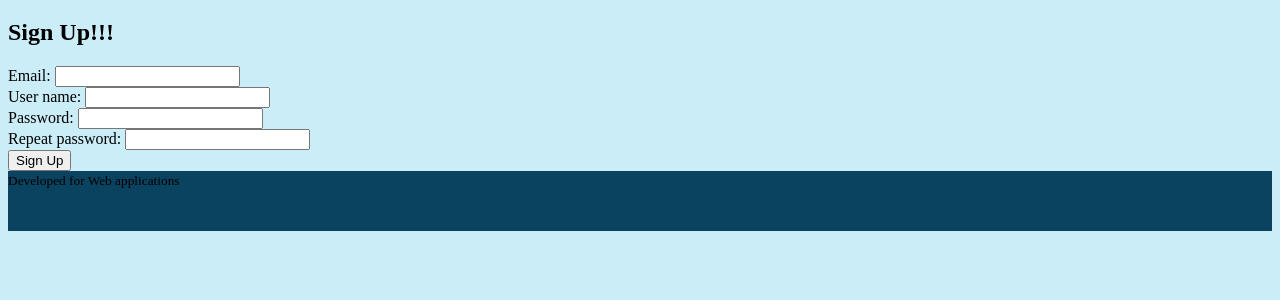
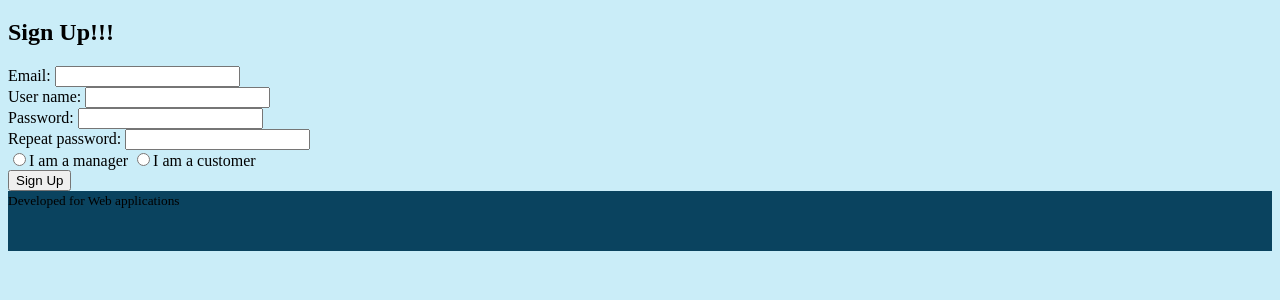
Before and after one commit to vvarodi/TheaterWebFlask, a Flask app: page /signup in a window 1280 px wide. Shown: the part 107-407 px from the top of the page. Run offline with Flask 2, Linux system fonts and the light colour scheme.

Commit message:
ROLE BASED authentication and authorization

```diff
--- a/cinema/__init__.py
+++ b/cinema/__init__.py
@@ -22,6 +22,7 @@ def create_app(test_config=None):
     # User Authentication
     login_manager = LoginManager()
     login_manager.login_view = 'auth.login'
+    login_manager.login_message = "You need to Log in to see this functionality"
     login_manager.init_app(app)
     from . import model
     @login_manager.user_loader
--- a/cinema/auth.py
+++ b/cinema/auth.py
@@ -17,17 +17,21 @@ def signup_post():
     email = request.form.get("email")
     username = request.form.get("username")
     password = request.form.get("password")
+    role = request.form.get("role")
     # Check that passwords are equal
     if password != request.form.get("password_repeat"):
         flash("Sorry, passwords are different")
         return redirect(url_for("auth.signup"))
     # Check if the email is already at the database
     user = model.User.query.filter_by(email=email).first()
+
+    # same email for both roles possible???
     if user:
         flash("Sorry, the email you provided is already registered")
         return redirect(url_for("auth.signup"))
+
     password_hash = bcrypt.generate_password_hash(password).decode("utf-8")
-    new_user = model.User(email=email, name=username, password=password_hash)
+    new_user = model.User(email=email, name=username, password=password_hash, role=role)
     db.session.add(new_user)
     db.session.commit()
     flash("You've successfully signed up!")
@@ -64,6 +68,8 @@ def login_post():
         return redirect(url_for("auth.login"))
 
 @bp.route("/logout")
+@flask_login.login_required
 def logout():
     flask_login.logout_user()
+    flash ('You have been logged out')
     return redirect(url_for("auth.login"))
--- a/cinema/main.py
+++ b/cinema/main.py
@@ -18,3 +18,27 @@ def index():
     movies = model.Movie.query.all()
     users = model.User.query.all()
     return render_template("main/index.html", posts=movies, users=users)
+
+
+
+
+
+# Only view for manager user
+from functools import wraps
+from flask import g, request, redirect, url_for
+from flask_login import current_user
+
+def manager_only(f):
+    @wraps(f)
+    def decorated_function(*args, **kwargs):
+        if current_user.role != model.UserRole.manager:
+            return redirect(url_for('auth.login', next=request.url))
+        if current_user.role == model.UserRole.manager:
+            return f(*args, **kwargs)
+    return decorated_function
+
+@bp.route("/manager")
+@flask_login.login_required
+@manager_only
+def manager():
+    return render_template("manager.html")
--- /dev/null
+++ b/cinema/templates/auth/error.html
@@ -0,0 +1,5 @@
+{% with messages = get_flashed_messages() %}
+    {% for message in messages %}
+        <div class="notification"> <br>{{ message }}</div>
+    {% endfor %}
+{% endwith %}
--- a/cinema/templates/auth/login.html
+++ b/cinema/templates/auth/login.html
@@ -9,10 +9,6 @@
         <div><input type="submit" value="Login"/></div>
     </form>
 
-    {% with messages = get_flashed_messages() %}
-        {% for message in messages %}
-            <div class="notification"> <br>{{ message }}</div>
-        {% endfor %}
-    {% endwith %}
+    {% include 'auth/error.html' %}
 
 {% endblock %}
--- a/cinema/templates/auth/signup.html
+++ b/cinema/templates/auth/signup.html
@@ -7,13 +7,15 @@
         <div><label>User name: <input type="text" name="username" required/></label></div>
         <div><label>Password: <input type="password" name="password" required/></label></div>
         <div><label>Repeat password: <input type="password" name="password_repeat" required/></label></div>
+        <div>
+            <input type="radio" name="role" value="manager" id="manager" required/><label for="manager">I am a manager</label>
+            <input type="radio" name="role" value="customer" id="customer" required/><label for="customer">I am a customer</label>
+        </div>
+
+
         <div><input type="submit" value="Sign Up"/></div>
     </form>
 
-    {% with messages = get_flashed_messages() %}
-        {% for message in messages %}
-            <div class="notification"> <br>{{ message }}</div>
-        {% endfor %}
-    {% endwith %}
+    {% include 'auth/error.html' %}
 
 {% endblock %}
--- a/cinema/templates/base.html
+++ b/cinema/templates/base.html
@@ -11,11 +11,20 @@
             <h1 class="header-title">Cinema</h1>
 
             {% if current_user.is_authenticated: %}
-            <div class="header-right">
-                <a href="{{ url_for('main.index') }}">Home</a>
-                <a href="{{ url_for('main.index') }}">Profile - {{current_user.name}} </a>
-                <a href="{{ url_for('auth.logout') }}">Log out</a>
-            </div>
+                {% if current_user.role == current_user.role.__class__.manager %}
+                <div class="header-right">
+                    <a href="{{ url_for('main.index') }}">Home</a>
+                    <a href="{{ url_for('main.manager') }}">Manager</a>
+                    <a href="{{ url_for('auth.logout') }}">Log out</a>
+                </div>
+                {% endif %}
+                {% if current_user.role == current_user.role.__class__.customer %}
+                <div class="header-right">
+                    <a href="{{ url_for('main.index') }}">Home</a>
+                    <a href="{{ url_for('main.index') }}">Profile - {{current_user.name}} </a>
+                    <a href="{{ url_for('auth.logout') }}">Log out</a>
+                </div>
+                {% endif %}
             {% else %}
 
             <div class="header-right">
--- a/cinema/templates/main/index.html
+++ b/cinema/templates/main/index.html
@@ -9,7 +9,8 @@
     <section>
         <h2>Users</h2>
         {% for user in users %}
-            <p>{{user.email}}</p>
+            <p>{{user.email}}-{{user.role}}
+            </p>
         {% endfor %}
     </section>
 {% endblock %}
--- /dev/null
+++ b/cinema/templates/manager.html
@@ -0,0 +1 @@
+This is private
```
Also changed, not shown: cinema/model.py (+6 -1 lines), 1 other file.
